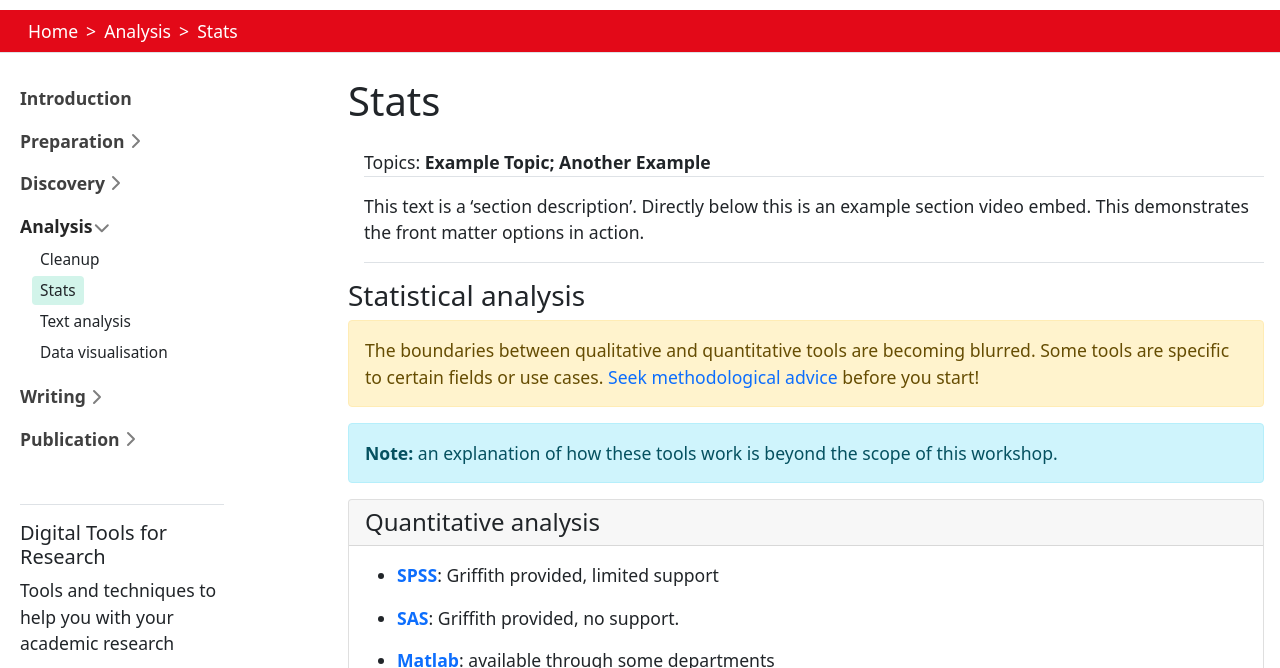
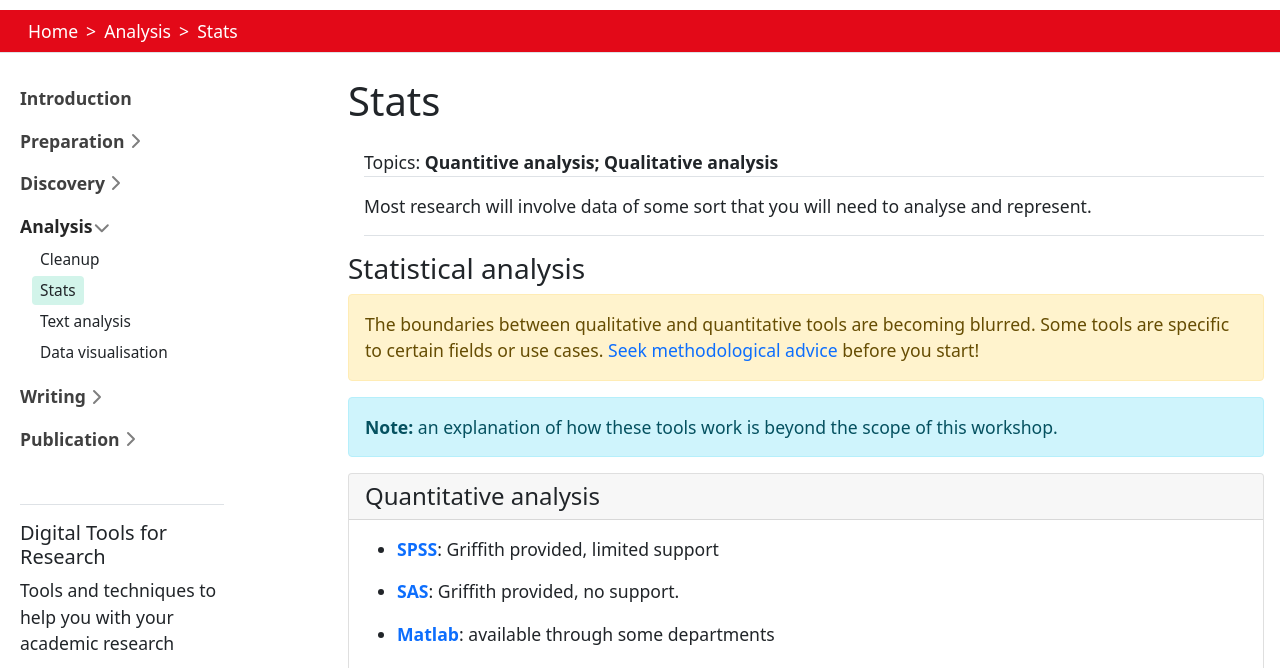
Before and after one commit to GULibrarySandbox/digital-tools, a Jekyll site: the page built from content/analysis/stats.md, in a window 1280 px wide and 900 px high, cut to the strip 120-788 px from the top of the window. Built offline with Jekyll 4.4.1, drawn with Linux system fonts in a browser that asks for light colours.

Commit message:
New descriptions

```diff
--- a/content/analysis/stats.md
+++ b/content/analysis/stats.md
@@ -2,9 +2,9 @@
 section: Analysis
 nav_order: 2
 title: Stats
-topics: Example Topic; Another Example
+topics: Quantitive analysis; Qualitative analysis
 description: >
-    This text is a 'section description'. Directly below this is an example section video embed. This demonstrates the front matter options in action.
+    Most research will involve data of some sort that you will need to analyse and represent.
 # youtubeid: moJgWrD6dwg
 ---
 
```
Also changed, not shown: content/analysis/text.md (+1 -3 lines), content/analysis/visualisation.md (+1 -1 lines).
